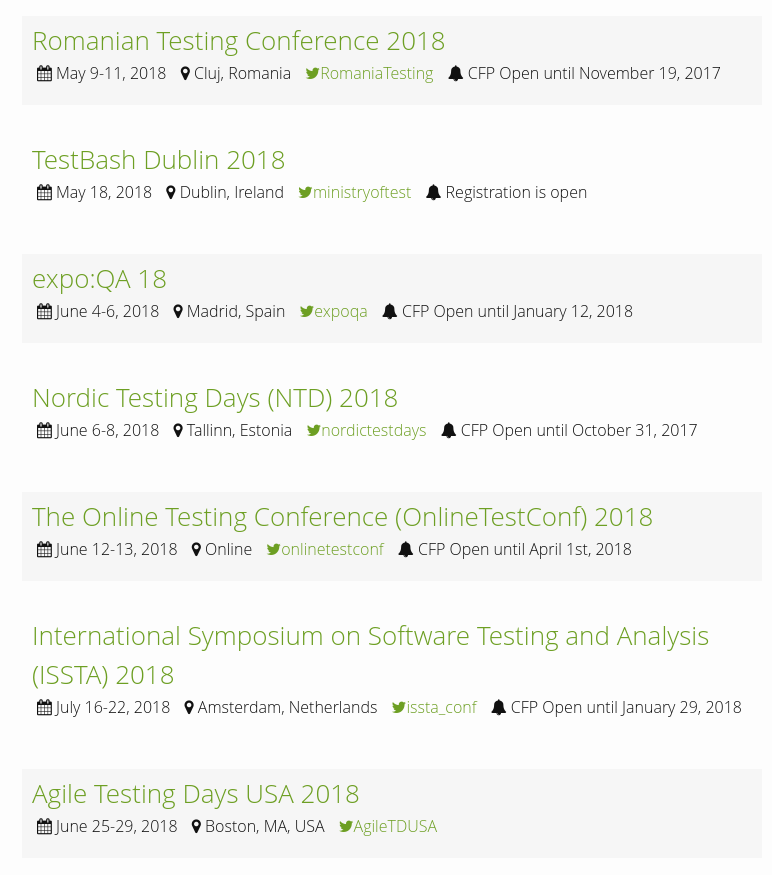
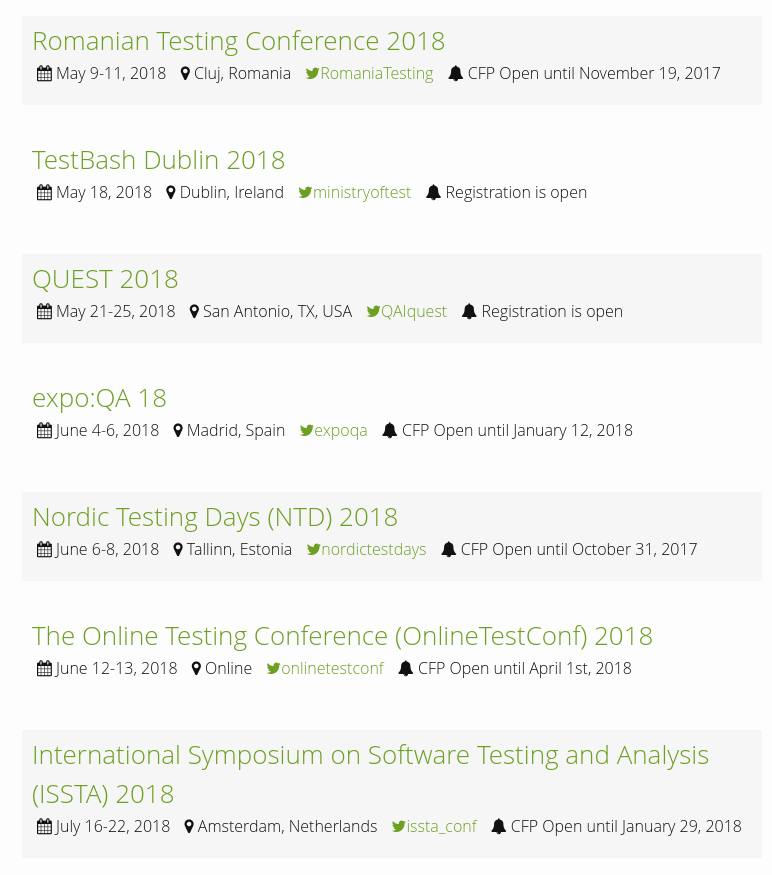
Before and after one commit to TestingConferences/testingconferences.github.io, a Jekyll site: the page built from index.html, in a window 1280 px wide and 900 px high, scrolled down 2448 px. Shown: the top 875 px of the window, without its empty margins (248-1020 px from the left). Built offline with Jekyll 4.4.1, drawn with Linux system fonts in a browser that asks for light colours.

Commit message:
added QUEST 2018
added the Quality Engineered Software and Testing (QUEST) Conference & Expo

```diff
--- a/_data/current.yml
+++ b/_data/current.yml
@@ -141,6 +141,13 @@
   twitter: ministryoftest
   status: Registration is open
 
+- name: QUEST 2018
+  location: San Antonio, TX, USA
+  dates: "May 21-25, 2018"
+  url: http://qaiquest.org/2018/
+  twitter: QAIquest
+  status: Registration is open
+
 - name: expo:QA 18
   location: Madrid, Spain
   dates: "June 4-6, 2018"
```
